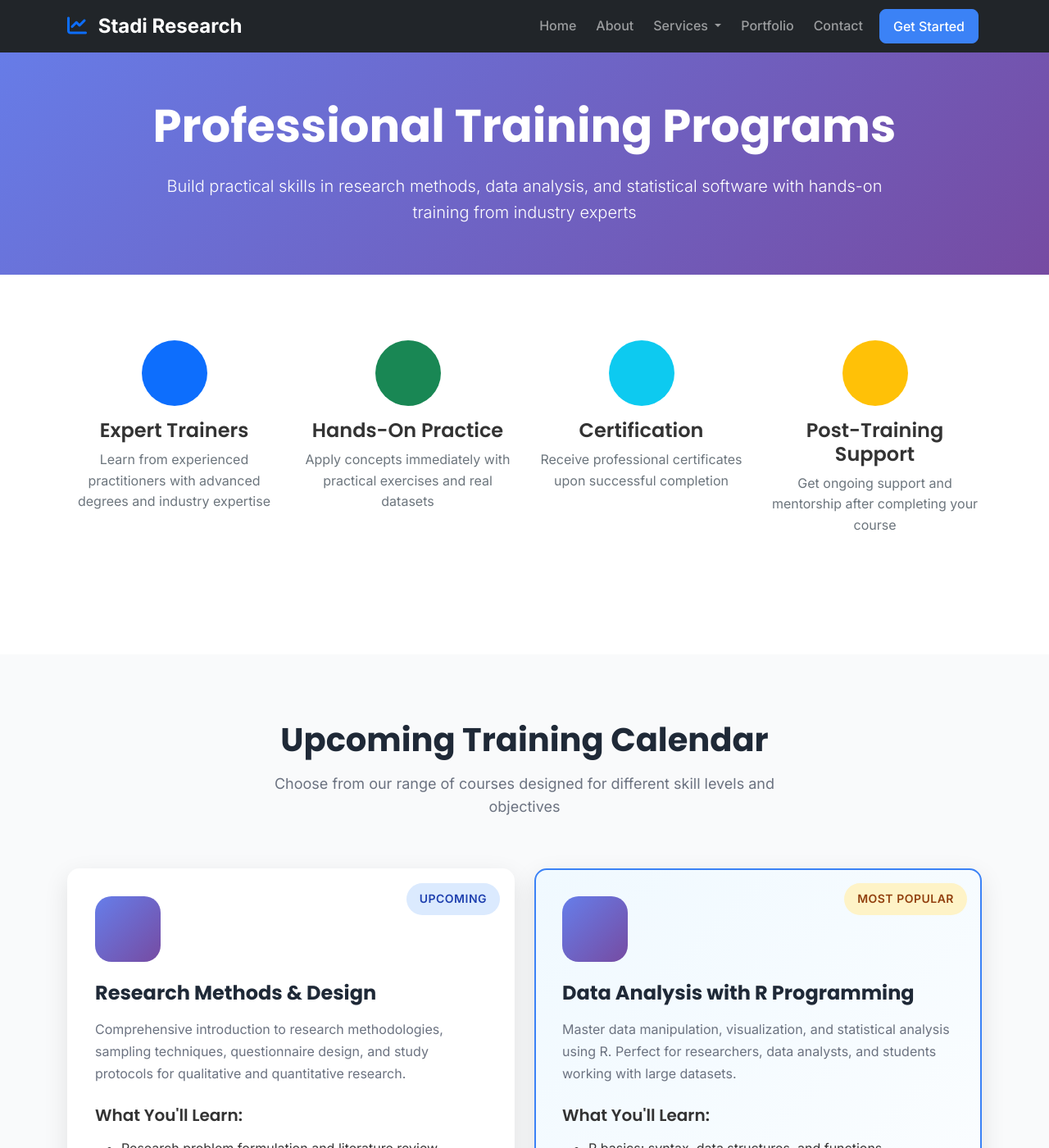
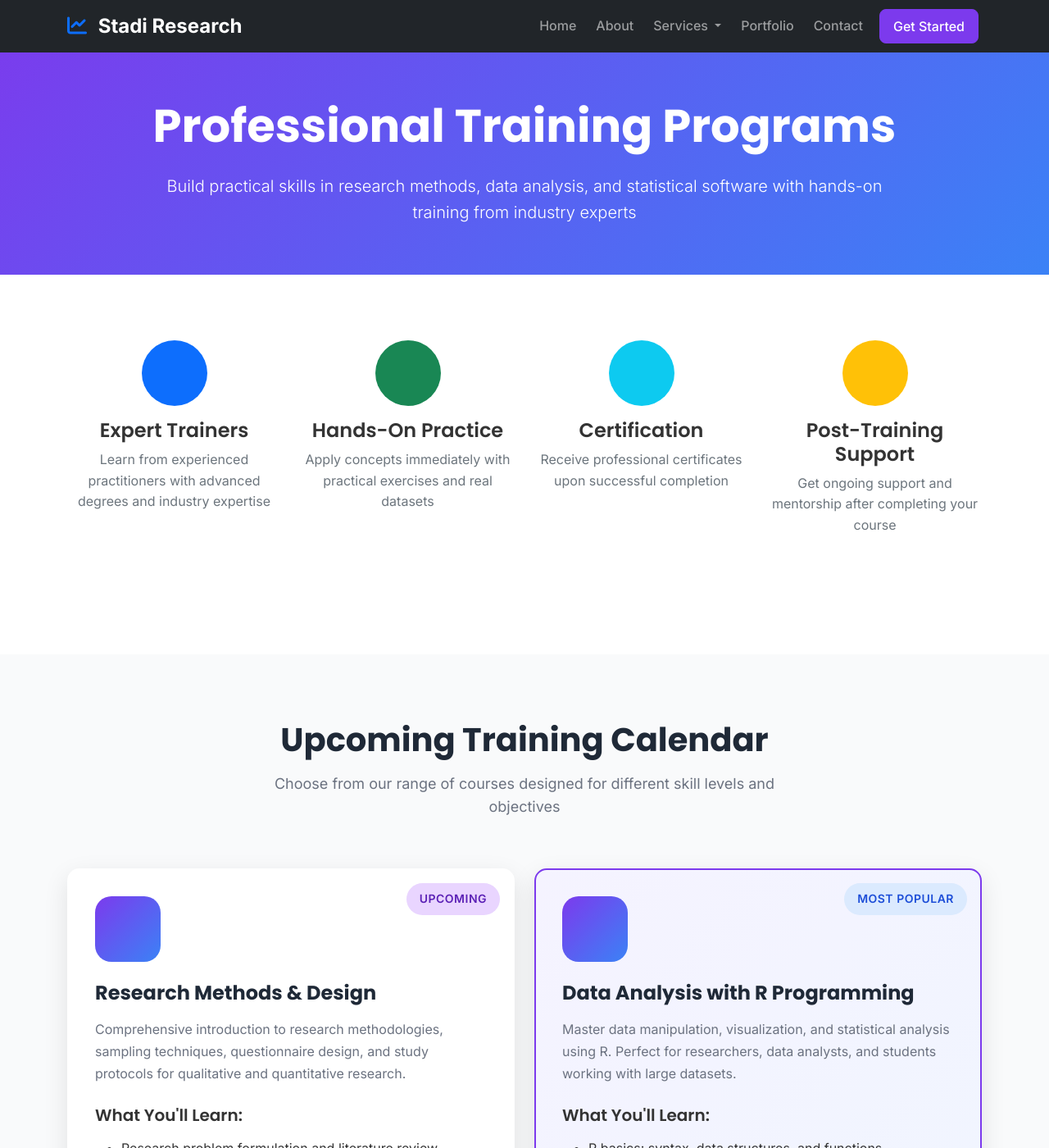
Before and after one commit to AtimaMaranga/stadianalytics, a Jekyll site: the page built from training.html, in a window 1280 px wide and 1400 px high. Shown: the whole window at 82% size. Built offline with Jekyll 4.4.1, drawn with Linux system fonts in a browser that asks for light colours.

Commit message:
Update color scheme to purple and blue brand colors
Color Palette Changes:
- Primary color: Vibrant Purple (#7c3aed)
- Secondary color: Deep Purple (#5b21b6)
- Accent color: Bright Blue (#3b82f6)
- Accent secondary: Deep Blue (#1d4ed8)
- Gradient primary: Purple to Blue
- Gradient secondary: Deep Purple to Deep Blue

Hero Slider Updates:
- Slide 1: Purple to Blue gradient
- Slide 2: Deep Purple to Deep Blue gradient
- Slide 3: Blue to Purple gradient (reversed)
- Slide 4: Medium Purple to Blue gradient

Homepage Visual Updates:
- About section chart placeholder: Purple-Blue gradient
- Students & Academics card: Purple-Blue gradient
- Organizations card: Blue-Purple gradient (reversed)
- Case Study 1 (Healthcare): Purple-Blue gradient
- Case Study 2 (Market Research): Deep Purple-Deep Blue gradient
- Case Study 3 (Academic): Blue-Purple gradient

Training Section:
- Badge colors updated to purple/blue variants
  * Upcoming badge: Light purple background
  * Popular badge: Light blue background
- Featured card background: Purple-Blue tinted gradient

Resources Section:
- Category badges changed from green to blue

Button Styling:
- Primary buttons: Purple with deep purple hover
- Outline buttons: Purple border with purple fill on hover
- Enhanced shadow effects with purple tint

All changes maintain consistency with purple and blue as the primary brand colors throughout the website.

🤖 Generated with Claude Code (https://claude.com/claude-code)

Co-Authored-By: Claude <noreply@anthropic.com>

```diff
--- a/assets/css/main.css
+++ b/assets/css/main.css
@@ -12,18 +12,21 @@ h1, h2, h3, h4, h5, h6 {
     font-weight: 600;
 }
 
-/* Color Palette */
+/* Color Palette - Purple & Blue Theme */
 :root {
-    --primary-color: #3b82f6;
-    --secondary-color: #1e40af;
+    --primary-color: #7c3aed;        /* Vibrant Purple */
+    --secondary-color: #5b21b6;      /* Deep Purple */
+    --accent-color: #3b82f6;         /* Bright Blue */
+    --accent-secondary: #1d4ed8;     /* Deep Blue */
     --success-color: #10b981;
     --info-color: #06b6d4;
     --warning-color: #f59e0b;
     --danger-color: #ef4444;
     --dark-color: #1f2937;
     --light-color: #f8fafc;
-    --gradient-primary: linear-gradient(135deg, #667eea 0%, #764ba2 100%);
-    --gradient-secondary: linear-gradient(135deg, #f093fb 0%, #f5576c 100%);
+    --gradient-primary: linear-gradient(135deg, #7c3aed 0%, #3b82f6 100%);      /* Purple to Blue */
+    --gradient-secondary: linear-gradient(135deg, #5b21b6 0%, #1d4ed8 100%);    /* Deep Purple to Deep Blue */
+    --gradient-accent: linear-gradient(135deg, #a78bfa 0%, #60a5fa 100%);       /* Light Purple to Light Blue */
 }
 
 /* Background Gradients */
@@ -511,7 +514,18 @@ h1, h2, h3, h4, h5, h6 {
 .btn-primary:hover {
     background: var(--secondary-color);
     border-color: var(--secondary-color);
-    box-shadow: 0 8px 25px rgba(59, 130, 246, 0.3);
+    box-shadow: 0 8px 25px rgba(124, 58, 237, 0.4);
+}
+
+.btn-outline-primary {
+    color: var(--primary-color);
+    border-color: var(--primary-color);
+}
+
+.btn-outline-primary:hover {
+    background: var(--primary-color);
+    border-color: var(--primary-color);
+    color: white;
 }
 
 /* Footer */
@@ -668,7 +682,7 @@ footer .social-links a:hover {
 
 .training-card.featured {
     border-color: var(--primary-color);
-    background: linear-gradient(135deg, #f0f9ff 0%, #fff 100%);
+    background: linear-gradient(135deg, #f5f3ff 0%, #eff6ff 100%);
 }
 
 .training-badge {
@@ -684,13 +698,13 @@ footer .social-links a:hover {
 }
 
 .training-badge.upcoming {
-    background: #dbeafe;
-    color: #1e40af;
+    background: #e9d5ff;
+    color: #5b21b6;
 }
 
 .training-badge.popular {
-    background: #fef3c7;
-    color: #92400e;
+    background: #dbeafe;
+    color: #1d4ed8;
 }
 
 .training-icon {
@@ -858,7 +872,7 @@ footer .social-links a:hover {
 
 .resource-category {
     display: inline-block;
-    background: var(--success-color);
+    background: var(--accent-color);
     color: white;
     padding: 0.4rem 1rem;
     border-radius: 50px;
```
Also changed, not shown: index.html (+10 -10 lines).
